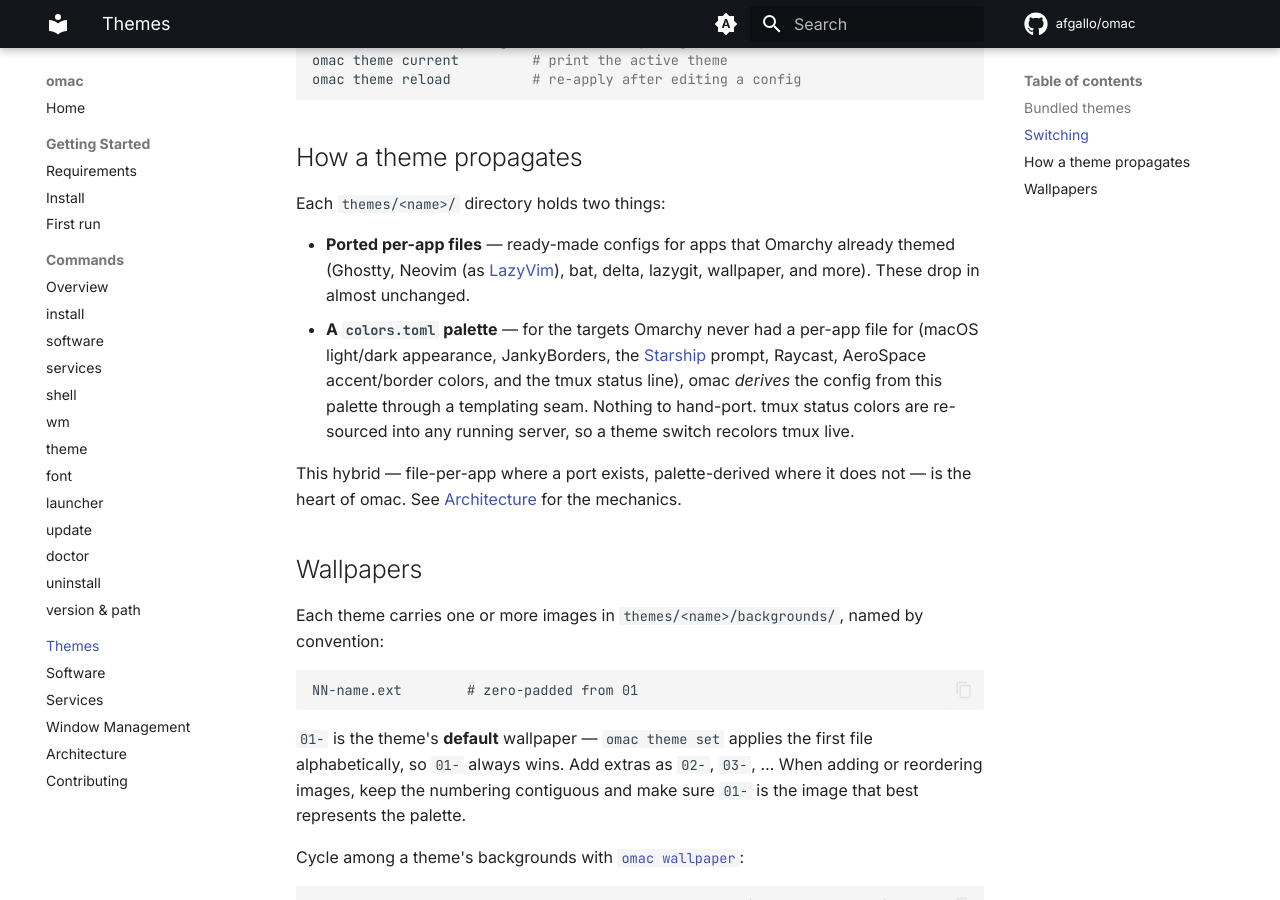
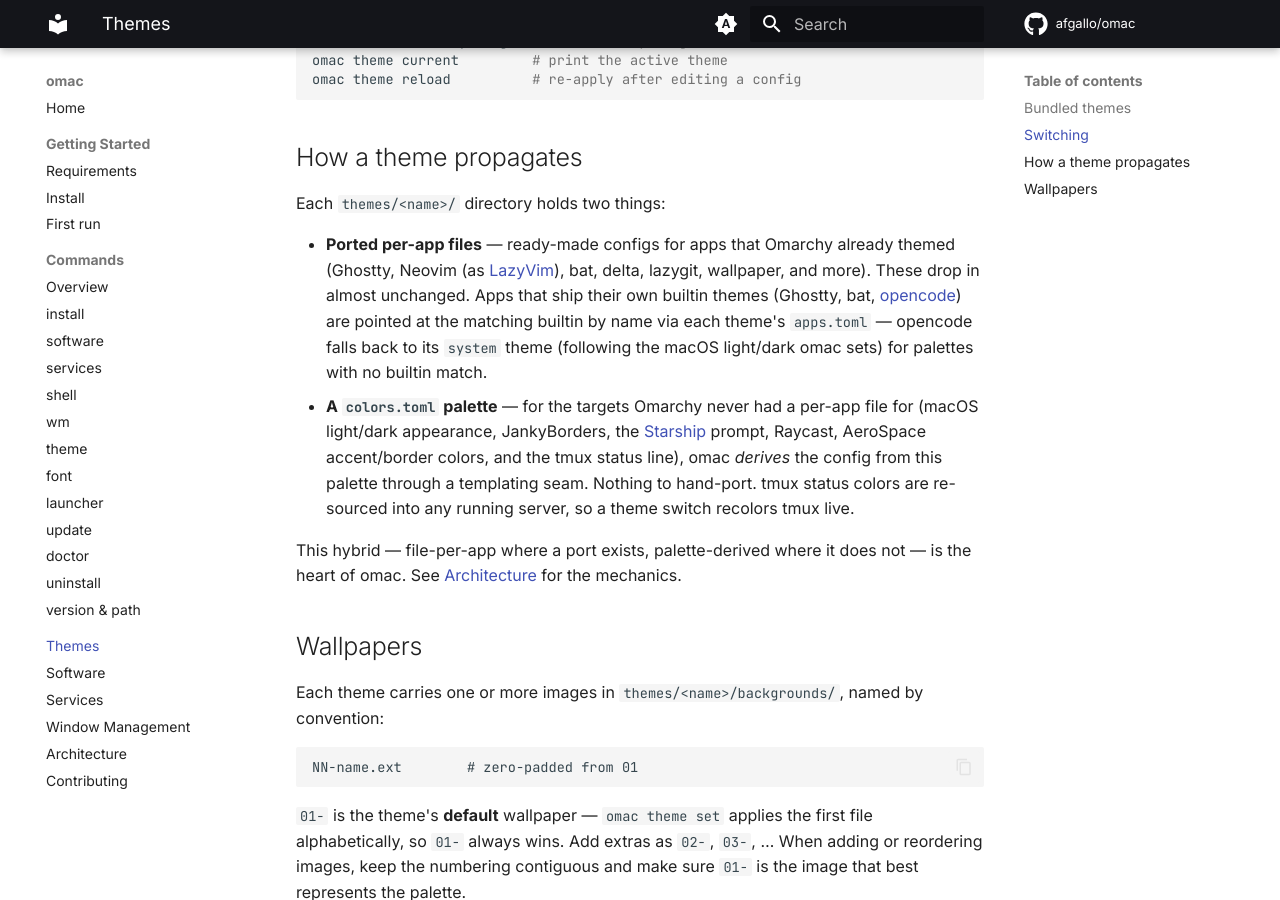
Before and after one commit to afgallo/omac, an MkDocs documentation site: the page built from docs/themes/index.md, in a window 1280 px wide and 900 px high, scrolled down 834 px. Built offline with MkDocs 1.6.1 and Material for MkDocs 9.7.7, drawn with Linux system fonts in a browser that asks for light colours; comment, search, counter and statistics services are not loaded.

Commit message:
feat(theme): follow the active theme in opencode's builtin themes
Wire opencode into `omac theme set`, mirroring the ghostty/bat seam: each
theme's apps.toml names an opencode builtin, and a new applier writes it to
~/.config/opencode/tui.json (the modern theme location, leaving the user's
opencode.json untouched). Six themes map to a builtin by name; the rest use
"system" so opencode tracks the macOS light/dark omac already sets.

Claude-Session: https://claude.ai/code/session_01NyQzufHknJy6YcKWbxJkwT

```diff
--- a/docs/themes/index.md
+++ b/docs/themes/index.md
@@ -33,7 +33,10 @@ Each `themes/<name>/` directory holds two things:
 
 - **Ported per-app files** — ready-made configs for apps that Omarchy already themed (Ghostty,
   Neovim (as [LazyVim](https://www.lazyvim.org)), bat, delta, lazygit, wallpaper,
-  and more). These drop in almost unchanged.
+  and more). These drop in almost unchanged. Apps that ship their own builtin themes
+  (Ghostty, bat, [opencode](https://opencode.ai)) are pointed at the matching builtin by
+  name via each theme's `apps.toml` — opencode falls back to its `system` theme (following
+  the macOS light/dark omac sets) for palettes with no builtin match.
 - **A `colors.toml` palette** — for the targets Omarchy never had a per-app file for (macOS
   light/dark appearance, JankyBorders, the [Starship](../commands/shell.md#starship-theming) prompt,
   Raycast, AeroSpace accent/border colors, and the tmux status line), omac *derives* the config
```
Also changed, not shown: 12 other files.
